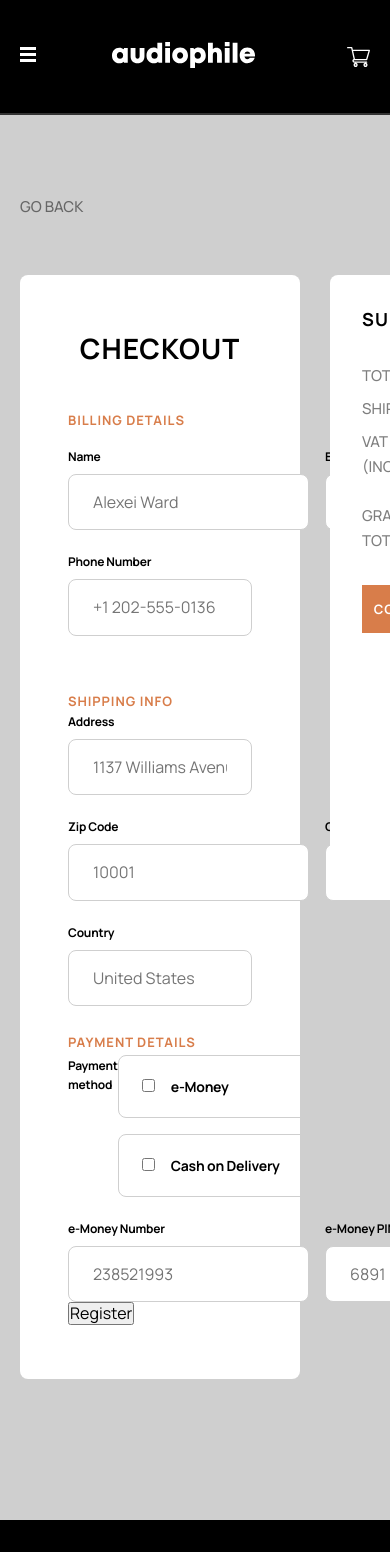
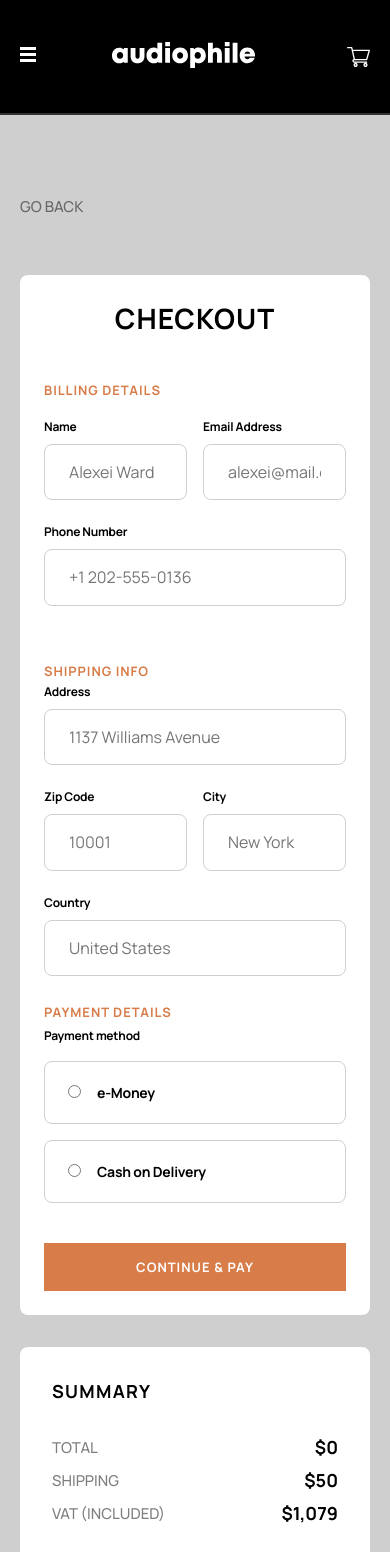
Before and after one commit to samadjei/audiophile-ecommerce-website, a Next.js app: page /Checkout in a window 390 px wide. Shown: the top 1552 px of the page. Built offline with nearby package versions, Linux system fonts and the light colour scheme.

Commit message:
added mobile responsiveness to checkout page

```diff
--- a/components/Cart.js
+++ b/components/Cart.js
@@ -7,6 +7,7 @@ import Image from 'next/image';
 const Cart = ({ open, onClose }) => {
 	const cartRef = useRef();
 	const { totalPrice, totalQuantities, cartItems, toggleCartItemQuantity, onRemove } = useStateContext();
+	// console.log(cartItems[0].image.mobile);
 	// if the modal is not open, don't render out any content
 	if (!open) return null;
 	return (
--- a/components/Checkout/CheckoutForm.js
+++ b/components/Checkout/CheckoutForm.js
@@ -2,11 +2,13 @@ import React, { useState } from 'react';
 import { Formik, Form, Field } from 'formik';
 import TextField from './TextField';
 import * as Yup from 'yup';
+import Button from '../Button';
 
 const CheckoutForm = () => {
-	const [checked, setChecked] = useState('.radio-hidden');
-	const handleChecked = () => {
-		setChecked('');
+	const [checked, setChecked] = useState();
+	const handleChecked = (e) => {
+		setChecked(e.target.value);
+		console.log(e.target.value);
 	};
 	return (
 		<div className="checkout__form">
@@ -19,8 +21,8 @@ const CheckoutForm = () => {
 					zip: '',
 					city: '',
 					country: '',
-					eMoney: true,
-					cashOnDelivery: false,
+					eMoney: '',
+					cashOnDelivery: '',
 					eMoneyNum: '',
 					eMoneyPin: '',
 				}}
@@ -45,7 +47,9 @@ const CheckoutForm = () => {
 								<TextField label="Name" name="name" placeholder="Alexei Ward" type="text" />
 								<TextField label="Email Address" name="email" placeholder="alexei@mail.com" type="email" />
 							</div>
-							<TextField label="Phone Number" name="phone" placeholder="+1 202-555-0136" type="number" />
+							<div className="field__billing-number">
+								<TextField label="Phone Number" name="phone" placeholder="+1 202-555-0136" type="number" />
+							</div>
 						</div>
 
 						<div className="field__shipping">
@@ -66,29 +70,34 @@ const CheckoutForm = () => {
 									<div>
 										<span className="field--label">Payment method</span>
 									</div>
-									<div className="field__radios">
+									<div onChange={handleChecked} className="field__radios">
 										<div className="field__radios-items">
-											<Field onChange={handleChecked} type="checkbox" name="picked" value="e-Money" />
+											<Field type="radio" name="picked" value="e-Money" />
 											<label className="field__radios-text">e-Money</label>
 										</div>
 										<div className="field__radios-items">
-											<Field onChange={handleChecked} type="checkbox" name="picked" value="Cash on Delivery" />
+											<Field type="radio" name="picked" value="Cash on Delivery" />
 											<label className="field__radios-text">Cash on Delivery</label>
 										</div>
 									</div>
 								</div>
-								{checked ? (
+								{checked == 'e-Money' ? (
 									<div className="field__payments-number">
 										<TextField checked={handleChecked} label="e-Money Number" name="eMoneyNum" placeholder="238521993" type="number" />
 										<TextField label="e-Money PIN" name="eMoneyPin" placeholder="6891" type="number" />
 									</div>
-								) : (
+								) : null}
+								{checked == 'Cash on Delivery' ? (
 									<div>
 										<p className="field--cash">The ‘Cash on Delivery’ option enables you to pay in cash when our delivery courier arrives at your residence. Just make sure your address is correct so that your order will not be cancelled.</p>
 									</div>
-								)}
+								) : null}
 							</div>
-							<button type="submit">Register</button>
+							<div className="field__button">
+								<Button className="btn" buttonStyle="btn--primary" buttonSize="btn--cart">
+									Continue & Pay
+								</Button>
+							</div>
 						</div>
 					</Form>
 				)}
--- a/components/Checkout/Summary.js
+++ b/components/Checkout/Summary.js
@@ -1,16 +1,14 @@
 import React, { useRef } from 'react';
-import Button from '../Button';
 import Image from 'next/image';
 import { useStateContext } from '../../context/StateContext';
 
 const Summary = () => {
 	const cartRef = useRef();
-	const { totalPrice, totalQuantities, cartItems, toggleCartItemQuantity, onRemove,  } = useStateContext();
+	const { totalPrice, totalQuantities, cartItems, toggleCartItemQuantity, onRemove } = useStateContext();
 
 	let Shipping = 50;
 	let Vat = 1079;
 	let grandTotal = parseFloat(totalPrice + Vat + Shipping).toLocaleString();
-
 
 	return (
 		<div>
@@ -51,9 +49,6 @@ const Summary = () => {
 				<span className="cart__total--text">Grand Total</span>
 				<span className="cart__total--price summary--orange">${grandTotal}</span>
 			</div>
-			<Button className="btn" buttonStyle="btn--primary" buttonSize="btn--cart">
-				Continue & Pay
-			</Button>
 		</div>
 	);
 };
--- a/context/StateContext.js
+++ b/context/StateContext.js
@@ -4,18 +4,19 @@ import { toast } from 'react-hot-toast';
 const Context = createContext();
 
 export const StateContext = ({ children }) => {
-	const [cartItems, setCartItems] = useState(() => {
-		if (typeof window !== 'undefined') {
-			const localData = localStorage.getItem('cartItems');
-			// only return cartItems if the array is not empty
-			return localData ? JSON.parse(localData) : [];
-		}
-	});
+	const [cartItems, setCartItems] = useState([]);
+	// const [cartItems, setCartItems] = useState(() => {
+	// 	if (typeof window !== 'undefined') {
+	// 		const localData = localStorage.getItem('cartItems');
+	// 		// only return cartItems if the array is not empty
+	// 		return localData ? JSON.parse(localData) : [];
+	// 	}
+	// });
 
 	// Local Storage
-	useEffect(() => {
-		localStorage.setItem('cartItems', JSON.stringify(cartItems));
-	}, [cartItems]);
+	// useEffect(() => {
+	// 	localStorage.setItem('cartItems', JSON.stringify(cartItems));
+	// }, [cartItems]);
 
 	const [totalPrice, setTotalPrice] = useState(0);
 	const [totalQuantities, setTotalQuantities] = useState(0);
--- a/scss/component/_cart.scss
+++ b/scss/component/_cart.scss
@@ -26,12 +26,8 @@
 		border-radius: 0.8rem;
 		padding: 3.1rem;
 		z-index: 1000;
-		@include breakpoint(large) {
-			right: 16.5rem;
-			top: 15rem;
-		}
 		@include breakpoint(medium) {
-			right: 6rem;
+			left: 60%;
 			top: 15rem;
 			height: 48.8rem;
 			width: 37.7rem;
--- a/scss/pages/_checkout.scss
+++ b/scss/pages/_checkout.scss
@@ -2,10 +2,15 @@
 
 .checkout {
 	background: var(--white);
-	margin-bottom: 14.1rem;
-	padding: 5.4rem 4.8rem;
+	padding: 2.4rem;
 	border-radius: 0.8rem;
-	width: 80%;
+	width: 100%;
+	margin-bottom: 3.2rem;
+	@include breakpoint(medium) {
+		width: 80%;
+		margin-bottom: 0;
+		padding: 5.4rem 4.8rem;
+	}
 
 	&__grey {
 		background: var(--light-grey);
@@ -17,7 +22,13 @@
 
 	&__flex {
 		display: flex;
-		gap: 3rem;
+		flex-direction: column;
+		margin-bottom: 11.6rem;
+		@include breakpoint(medium) {
+			margin-bottom: 14.1rem;
+			gap: 3rem;
+			flex-direction: row;
+		}
 	}
 }
 
@@ -42,8 +53,10 @@
 		border-radius: 0.8rem;
 		border: 1px solid var(--light-grey);
 		padding: 1.8rem 2.4rem;
-		flex-shrink: 1;
-		flex-basis: 100%;
+		width: 100%;
+		@include breakpoint(medium) {
+			width: 30.9rem;
+		}
 		margin-top: 0.9rem;
 		&:hover,
 		&:focus {
@@ -77,6 +90,12 @@
 		&-method {
 			display: flex;
 			margin-bottom: 2.4rem;
+			flex-direction: column;
+			gap: 1.7rem;
+			@include breakpoint(medium) {
+				flex-direction: row;
+				gap: 0;
+			}
 		}
 	}
 
@@ -84,14 +103,19 @@
 		display: flex;
 		justify-content: flex-end;
 		flex-direction: column;
-		margin-left: auto;
-		margin-right: 0;
 		gap: 1.6rem;
+		@include breakpoint(medium) {
+			margin-left: auto;
+			margin-right: 0;
+		}
 		&-items {
 			border: 1px solid var(--light-grey);
 			padding: 2.1rem 2.3rem;
 			border-radius: 0.8rem;
-			width: 30.9rem;
+			width: 100%;
+			@include breakpoint(medium) {
+				width: 30.9rem;
+			}
 		}
 		&-text {
 			font-weight: var(--font-bold);
@@ -122,6 +146,10 @@
 		color: var(--black);
 		opacity: 0.5;
 	}
+
+	&__button {
+		margin-top: 4rem;
+	}
 }
 
 .field__input.field__shipping-address {
@@ -132,7 +160,6 @@
 	display: flex;
 	flex-direction: row-reverse;
 	align-items: center;
-	width: 30.9rem;
 }
 
 .field__radios > * {
@@ -143,28 +170,16 @@
 	}
 }
 
-.field__radios .field__input {
-	width: 100%;
-}
-
-.field__billing .field__billing-items .field__inputs {
-	flex-grow: 1;
-}
-
-.field__payments-number .field__inputs {
-	flex-grow: 1;
-}
-
-.field__shipping-inner .field__inputs {
-	flex-grow: 1;
-}
-
 .summary {
 	background: var(--white);
 	padding: 3.2rem;
+	border-radius: 0.8rem;
 	width: 100%;
-	border-radius: 0.8rem;
-	height: 61.2rem;
+	height: 100%;
+	@include breakpoint(medium) {
+		width: 40%;
+		height: 61.2rem;
+	}
 
 	&__products {
 		margin-top: 3.1rem;
--- a/scss/pages/_details.scss
+++ b/scss/pages/_details.scss
@@ -38,10 +38,11 @@
 		display: flex;
 		justify-content: center;
 		align-items: center;
-		gap: 12.4rem;
 		flex-direction: column;
+		gap: 3.2rem;
 		@include breakpoint(medium) {
 			flex-direction: row;
+			gap: 12.4rem;
 		}
 	}
 	&__content {
```
